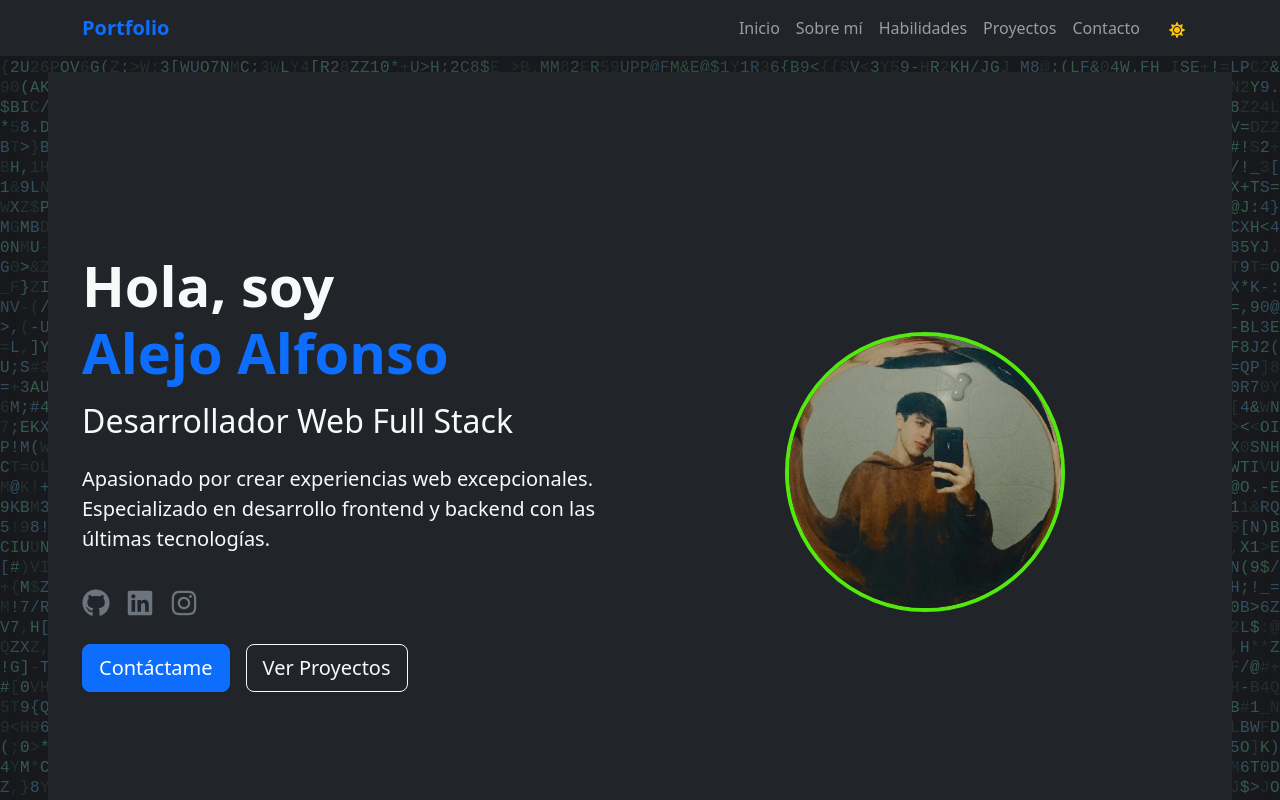
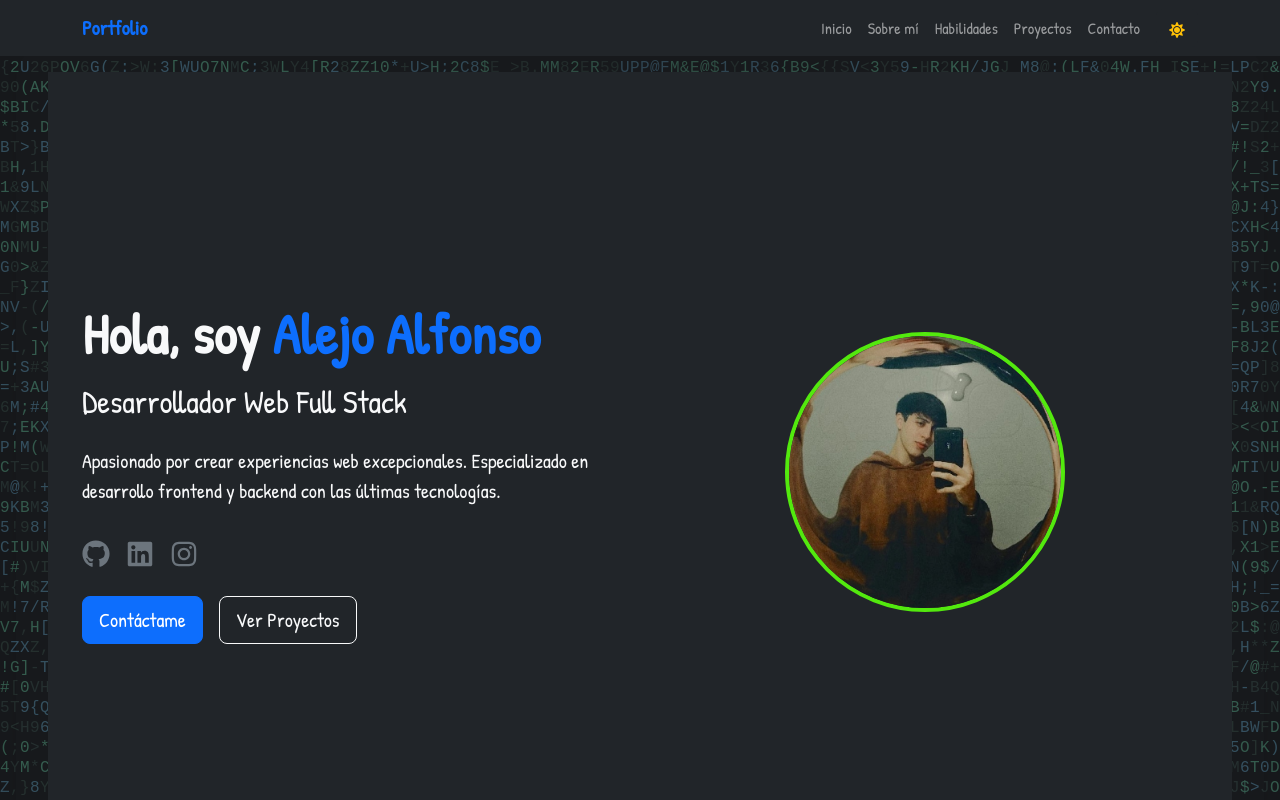
Before and after one commit to alejoalf/MiPortfolio, a React (Vite) app: page / in a window 1280 px wide. Built offline with nearby package versions, Linux system fonts and the light colour scheme; a web font is replaced by a local one.

Commit message:
cambio tipografia

```diff
--- a/package.json
+++ b/package.json
@@ -27,6 +27,7 @@
     "@types/react-dom": "^19.1.9",
     "@vitejs/plugin-react": "^5.0.3",
     "babel-plugin-react-compiler": "^19.1.0-rc.3",
+    "baseline-browser-mapping": "^2.9.19",
     "eslint": "^9.36.0",
     "eslint-plugin-react-hooks": "^5.2.0",
     "eslint-plugin-react-refresh": "^0.4.20",
--- a/src/index.css
+++ b/src/index.css
@@ -1,16 +1,19 @@
 /* Importando Bootstrap CSS */
 @import 'bootstrap/dist/css/bootstrap.min.css';
+@import url('https://fonts.googleapis.com/css2?family=Patrick+Hand&display=swap');
 
 :root {
-  font-family: Inter, system-ui, Avenir, Helvetica, Arial, sans-serif;
+  font-family: 'Patrick Hand', Inter, system-ui, Avenir, Helvetica, Arial, sans-serif;
   line-height: 1.5;
   font-weight: 400;
+  --bs-body-font-family: 'Patrick Hand', Inter, system-ui, Avenir, Helvetica, Arial, sans-serif;
 }
 
 body {
   margin: 0;
   min-width: 320px;
   min-height: 100vh;
+  font-family: 'Patrick Hand', Inter, system-ui, Avenir, Helvetica, Arial, sans-serif;
 }
 
 /* Variables de colores personalizados */
```
Also changed, not shown: src/components/SnorlaxCorner.jsx (added, +7 -0 lines), src/App.css (line endings or trailing spaces), 1 other file (tests, documents, lock files or other folders).
